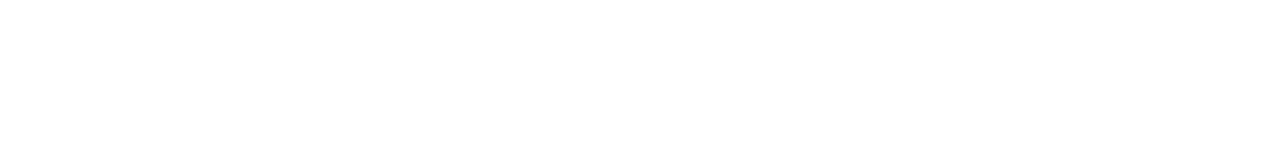
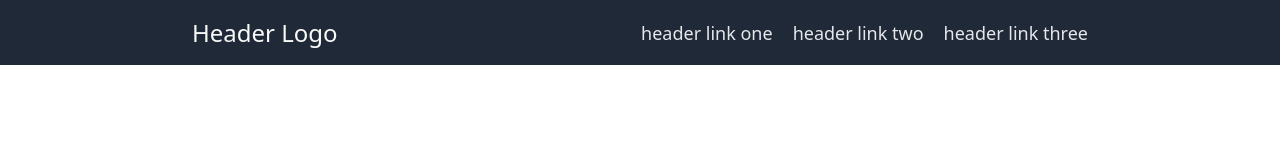
Before and after one commit to tickri/odin-landing-page-second-try, a plain HTML site: page index.html in a window 1280 px wide. Drawn offline with Linux system fonts and the light colour scheme.

Commit message:
Edited header section fonts, colors and alignment

```diff
--- a/index.html
+++ b/index.html
@@ -6,5 +6,14 @@
     <title>Odin Landing Page Second Try</title>
     <link rel="stylesheet" href="style.css" />
   </head>
-  <body></body>
+  <body>
+    <header>
+      <p>Header Logo</p>
+      <ul>
+        <li>header link one</li>
+        <li>header link two</li>
+        <li>header link three</li>
+      </ul>
+    </header>
+  </body>
 </html>
--- a/style.css
+++ b/style.css
@@ -0,0 +1,71 @@
+:root {
+  --dark-background-color: #1f2937;
+  --blue-background-color: #3882f6;
+  --quote-background-color: #e5e7eb;
+  --header-hero-footer-color: #f9faf8;
+}
+
+* {
+  font-family:
+    system-ui,
+    -apple-system,
+    BlinkMacSystemFont,
+    "Segoe UI",
+    Roboto,
+    Oxygen,
+    Ubuntu,
+    Cantarell,
+    "Open Sans",
+    "Helvetica Neue",
+    sans-serif;
+  box-sizing: border-box;
+  margin: 0px;
+  padding: 0px;
+}
+
+header {
+  background-color: var(--dark-background-color);
+  color: var(--header-hero-footer-color);
+  display: flex;
+  justify-content: space-between;
+  align-items: center;
+  padding: 16px 15% 16px 15%;
+}
+
+p {
+  font-size: 24px;
+}
+
+ul {
+  font-size: 18px;
+  list-style-type: none;
+  display: flex;
+  justify-content: center;
+  gap: 20px;
+  color: var(--quote-background-color);
+  font-weight: 100;
+}
+
+/* Font: Roboto
+Dark background color (header, hero section and footer): #1F2937
+Logo text:
+Font size: 24px
+Color: #F9FAF8
+Hero section main text (“This website is awesome”):
+Font size: 48px
+Color: #F9FAF8
+Weight: 900
+Hero secondary text (“This website has some subtext…”) and header links:
+Font size: 18px
+Color: #E5E7EB
+Button and “Call to action” background color: #3882F6
+Information heading:
+Font size: 36px
+Color: #1F2937
+Weight: 900
+Quote:
+Background color: #E5E7EB
+Font size: 36px
+Color: #1F2937
+Weight: 300
+Font style: italic */
```
